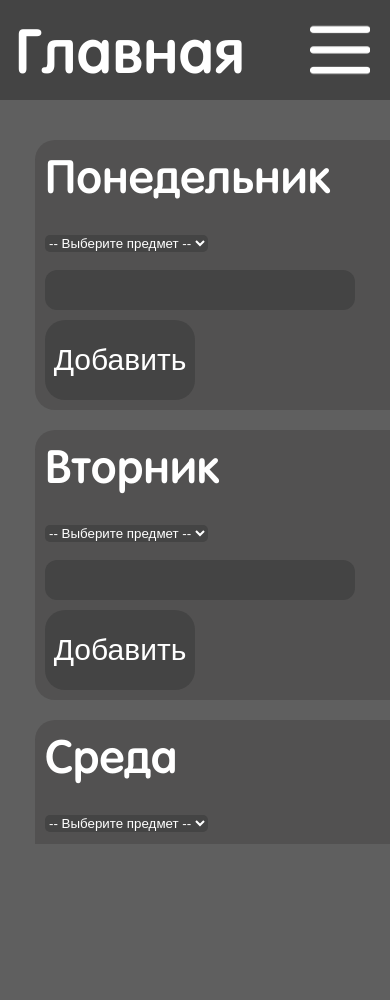
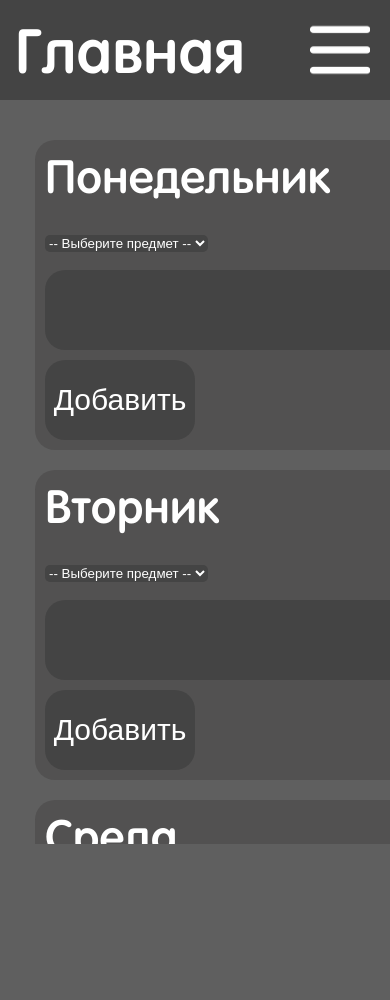
Before and after one commit to Koudu/school-portal, a website built with webpack: page public/index.html in a window 390 px wide. Built offline with nearby package versions, Linux system fonts and the light colour scheme.

Commit message:
modified:   src/style.css

```diff
--- a/src/style.css
+++ b/src/style.css
@@ -219,10 +219,6 @@ html, body {
   word-break: break-all;
 }
 
-.InputBlock {
-  display: block;
-}
-
 .small {
   margin-left: 120px;
   display: block;
@@ -267,8 +263,7 @@ select {
 
 
 .InputArea {
-  width: 310px;
-  height: 40px;
+  width: 510px;
   font-size: 16px;
   margin-top: 10px;
   background-color: #444444;
@@ -435,7 +430,7 @@ select {
 }
 
 @media (max-width: 1536px) {
-  textarea {
+  .InputArea {
     width: 552px;
   }
 }
@@ -597,7 +592,7 @@ select {
 }
 
 @media (max-width: 1080px) {
-  .TextInput  {
+  .InputArea  {
     font-size: 35px;
     width: 826px;
     height: 80px;
```
